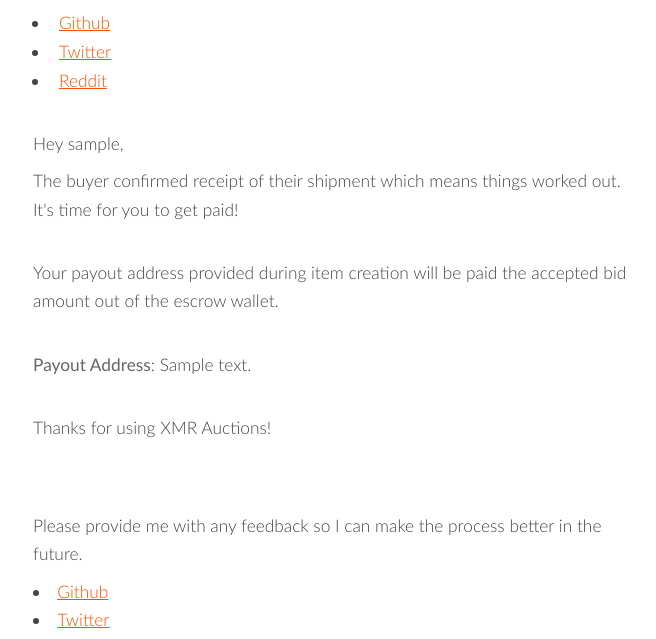
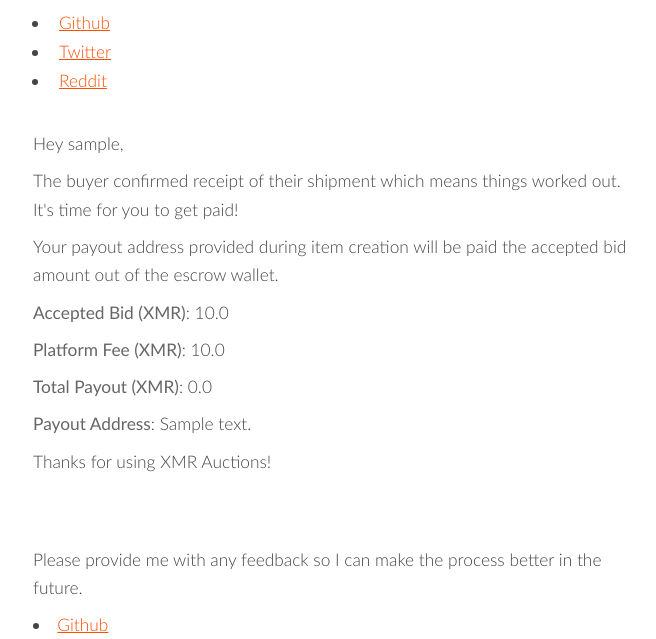
Before and after one commit to lalanza808/xmrauctions, a Django app: page /sales/1/ in a window 1280 px wide. Shown: the part 485-1124 px from the top of the page, without its empty margins (307-963 px from the left). Run offline with Django 3.2, Linux system fonts and the light colour scheme; a user stored in the database is signed in; tables that the repository leaves empty hold one stand-in row (values such as "Sample post"); parts of the project's set-up code (start-up, migrations or seed data) failed here and were passed over; some libraries are stand-ins or nearby versions.

Commit message:
split fees between buyer and seller, fix a couple tasks, change timing

```diff
--- a/bids/views.py
+++ b/bids/views.py
@@ -107,8 +107,8 @@ def edit_bid(request, bid_id):
 @login_required
 def accept_bid(request, bid_id):
     aw = AuctionWallet()
-    bid = ItemBid.objects.get(id=bid_id)
-    platform_fee_xmr = bid.bid_price_xmr * (settings.PLATFORM_FEE_PERCENT / 100)
+    bid = ItemBid.objects.filter(id=bid_id).first()
+    platform_fee_xmr = bid.bid_price_xmr * (settings.PLATFORM_FEE_PERCENT / 100) / 2 # split buyer/seller
     expected_payment_xmr = bid.bid_price_xmr + platform_fee_xmr
     account_label = f'Sale account for Item #{bid.item.id}, Bid #{bid.id}'
 
--- a/items/templatetags/determine_platform_fee.py
+++ b/items/templatetags/determine_platform_fee.py
@@ -7,5 +7,5 @@ register = template.Library()
 
 @register.filter(is_safe=True)
 def determine_platform_fee(value):
-    platform_fee_xmr = float(value * (settings.PLATFORM_FEE_PERCENT / 100))
+    platform_fee_xmr = float(value * (settings.PLATFORM_FEE_PERCENT / 100) / 2)
     return round(platform_fee_xmr, 4)
--- a/sales/views.py
+++ b/sales/views.py
@@ -33,13 +33,15 @@ def get_sale(request, sale_id):
 
     _address_qr = BytesIO()
     address_qr = qrcode_make(qr_uri).save(_address_qr)
+    total_seller_payout = sale.agreed_price_xmr - sale.platform_fee_xmr
 
     context = {
         'sale': sale,
         'qrcode': b64encode(_address_qr.getvalue()).decode(),
         'shipping_address': UserShippingAddress.objects.filter(
             user=bid.bidder
-        ).first()
+        ).first(),
+        'total_seller_payout': total_seller_payout,
     }
 
     return render(request, 'sales/get_sale.html', context)
--- a/web/templates/sales/get_sale.html
+++ b/web/templates/sales/get_sale.html
@@ -114,9 +114,12 @@
       <img src="{% static 'images/monero-symbol-800.png' %}" width=200 class="center">
       {% elif sale.item_received %}
       <p class="sale-info">Hey {{ sale.item.owner.username }},</p>
-      <p class="sale-info">The buyer confirmed receipt of their shipment which means things worked out. It's time for you to get paid!<p>
-      <p class="sale-info">Your payout address provided during item creation will be paid the accepted bid amount out of the escrow wallet.<p>
-      <p class="sale-info"><strong>Payout Address</strong>: {{ sale.item.payout_address }}<p>
+      <p class="sale-info">The buyer confirmed receipt of their shipment which means things worked out. It's time for you to get paid!</p>
+      <p class="sale-info">Your payout address provided during item creation will be paid the accepted bid amount out of the escrow wallet.</p>
+      <p class="sale-info"><strong>Accepted Bid (XMR)</strong>:  {{ sale.bid.bid_price_xmr }}</p>
+      <p class="sale-info"><strong>Platform Fee (XMR)</strong>:  {{ sale.platform_fee_xmr }}</p>
+      <p class="sale-info"><strong>Total Payout (XMR)</strong>:  {{ total_seller_payout }}</p>
+      <p class="sale-info"><strong>Payout Address</strong>: {{ sale.item.payout_address }}</p>
       <p class="sale-info">Thanks for using {{ site_meta.name }}!</p>
       <hr>
       <p class="sale-info">Please provide me with any feedback so I can make the process better in the future.</p>
```
Also changed, not shown: sales/tasks.py (+13 -9 lines).
